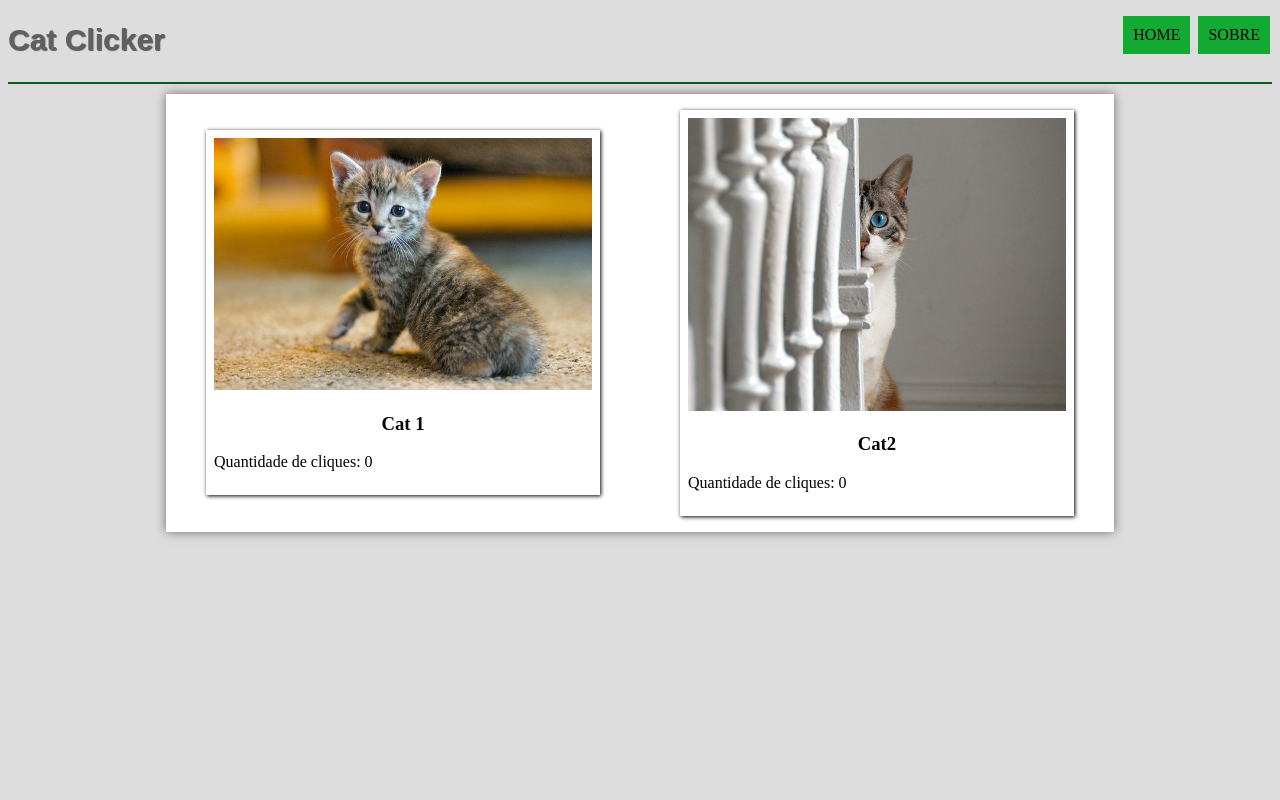
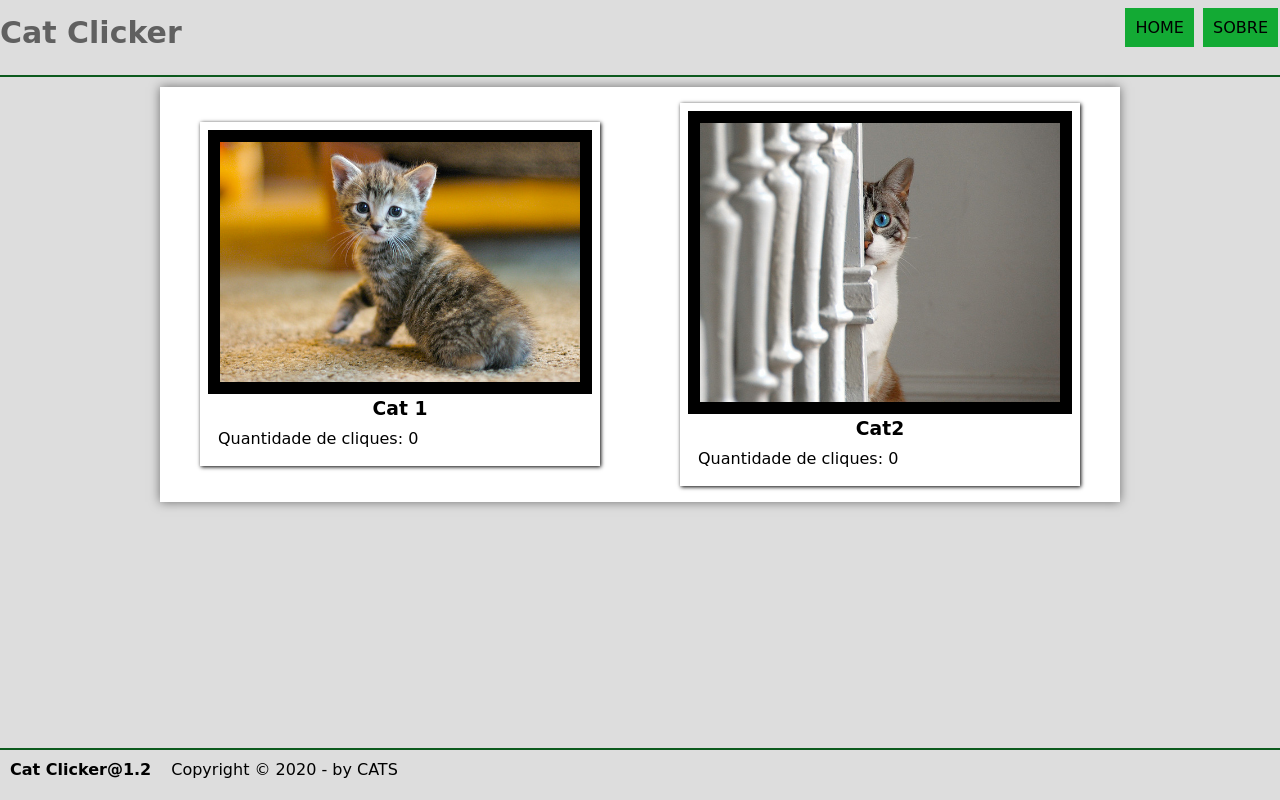
Before and after one commit to extevao/udacity-javascript-design-patterns, a plain HTML site: page cat-clicker/index.html in a window 1280 px wide. Drawn offline with Linux system fonts and the light colour scheme; a web font is replaced by a local one.

Commit message:
Mais css

```diff
--- a/cat-clicker/css/menu.css
+++ b/cat-clicker/css/menu.css
@@ -2,7 +2,7 @@
 
 header {
     margin-top: -10px;
-    border-bottom: 2px #0c5a1d solid;
+    border-bottom: 2px solid #0c5a1d ;
     margin-bottom: 10px;
 }
 
@@ -14,10 +14,9 @@ nav#menu {
 
 
 nav#menu h1 {
-    font-family: Arial, Helvetica, sans-serif;
     font-size: 30px;
     color: #606060;
-    text-shadow: 1px 1px 1px rgba(0, 0, 0, .6);
+    /* text-shadow: 1px 1px 1px rgba(0, 0, 0, .6); */
 }
 
 nav#menu ul {
--- a/cat-clicker/css/style.css
+++ b/cat-clicker/css/style.css
@@ -1,8 +1,14 @@
 @charset "UTF-8";
+@import url('https://fonts.googleapis.com/css?family=Finger+Paint&display=swap');
 
-
+html, body {
+    height:100%;
+    min-height:100%;
+    margin: 0;
+}
 body {
     background-color: #dddddd;
+    font-family: 'Finger Paint', cursive;
 }
 
 div.container {
@@ -21,15 +27,31 @@ figure.foto-legenda {
 }
 
 figure.foto-legenda img {
+    border: 12px solid #000000;
     width: 100%;
     height: 100%;
     cursor: pointer;
+    box-sizing: border-box;
 }
 
 figure.foto-legenda figcaption h3 {
+    margin: 0;
     text-align: center;
 }
 
-figcaption span {
-    margin-left: 5px;
+
+
+footer {
+    position:absolute;
+    bottom:0;
+    width:100%;
+    height: 50px;
+    display: flex;
+    margin-top: 10px;
+    border-top: 2px solid #0c5a1d ;
+
 }
+
+footer h4, p {
+    margin: 10px 10px;
+}
--- a/cat-clicker/index.html
+++ b/cat-clicker/index.html
@@ -23,6 +23,16 @@
 
     <div class="container"></div>
 
+    <footer>
+        <h4>
+            Cat Clicker@1.2
+        </h4>
+
+        <p>
+            Copyright &copy; 2020 - by CATS
+        </p>
+    </footer>
+
     <script src="./js/app.js"></script>
 </body>
 </html>
```
Also changed, not shown: cat-clicker/img/paper-watermark-seal-cute-watermark.jpg (added).
